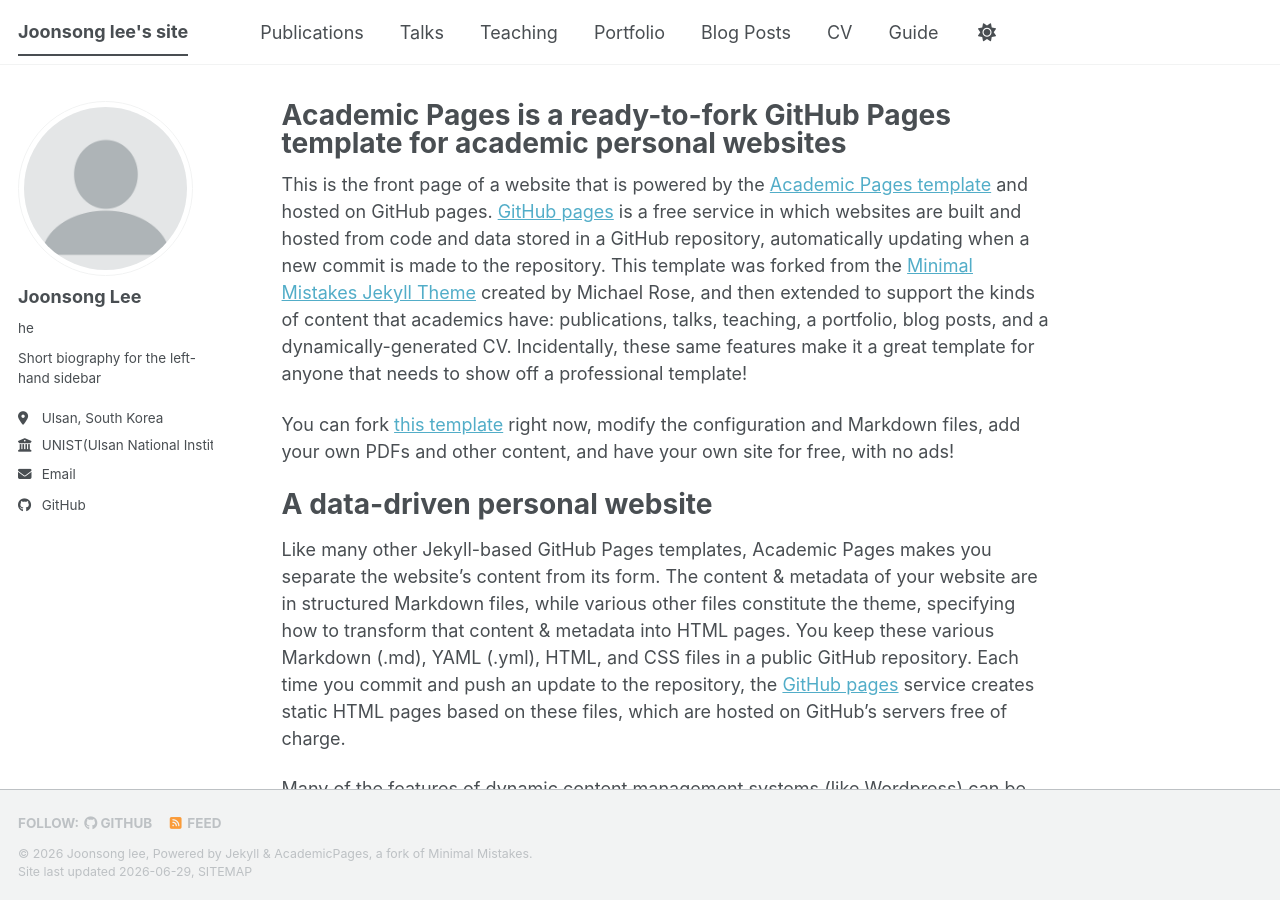
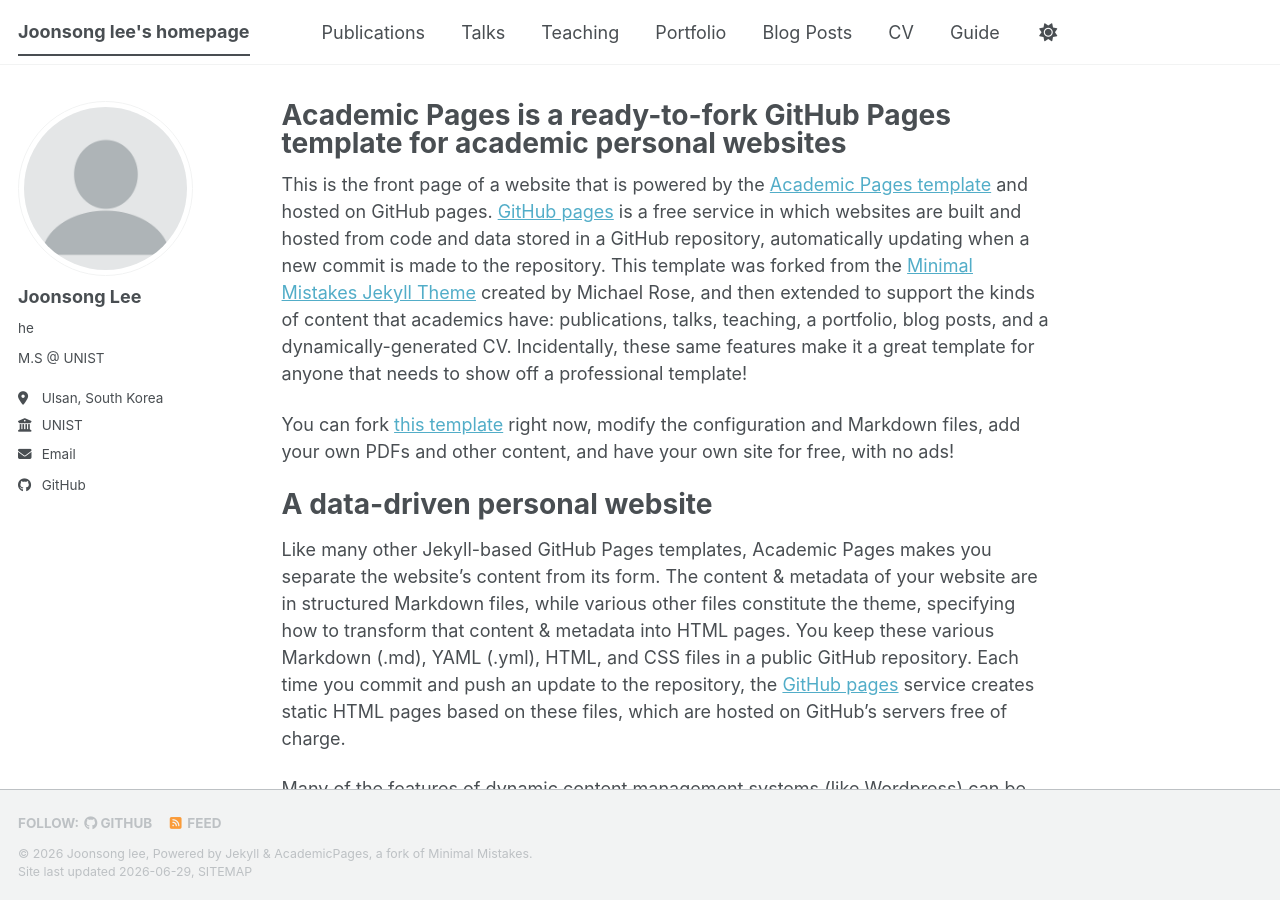
Before and after one commit to joonsong-lee/joonsong-lee.github.io, a Jekyll site: the page built from _pages/about.md, in a window 1280 px wide and 900 px high. Built offline with Jekyll 4.4.1, drawn with Linux system fonts in a browser that asks for light colours; a style sheet for code colours, icons or effects is not loaded.

Commit message:
Update _config.yml

```diff
--- a/_config.yml
+++ b/_config.yml
@@ -9,7 +9,7 @@
 # Basic Site Settings
 locale                   : "en-US"
 site_theme               : "default" # The available themes options are "default", "air", "sunrise", "mint", "dirt" and "contrast"
-title                    : "Joonsong lee's site"
+title                    : "Joonsong lee's homepage"
 title_separator          : "-"
 name                     : &name "Joonsong lee"
 description              : &description "Joonsong lee is master's student at UNIST(Ulsan National Institute of Science and Technology)."   # Update this with a general description of your site, this is the default if not overridden by a page
@@ -26,11 +26,11 @@ author:
   avatar           : "profile.png"
   name             : "Joonsong Lee"
   pronouns         : "he"
-  bio              : "Short biography for the left-hand sidebar"
+  bio              : "M.S @ UNIST"
   location         : "Ulsan, South Korea"
-  employer         : "UNIST(Ulsan National Institute of Science and Technology)"
+  employer         : "UNIST"
   uri              : # URL
-  email            : "none@example.org"
+  email            : "ljsong7@unist.ac.kr"
 
   # Academic websites
   academia         : # URL
```
